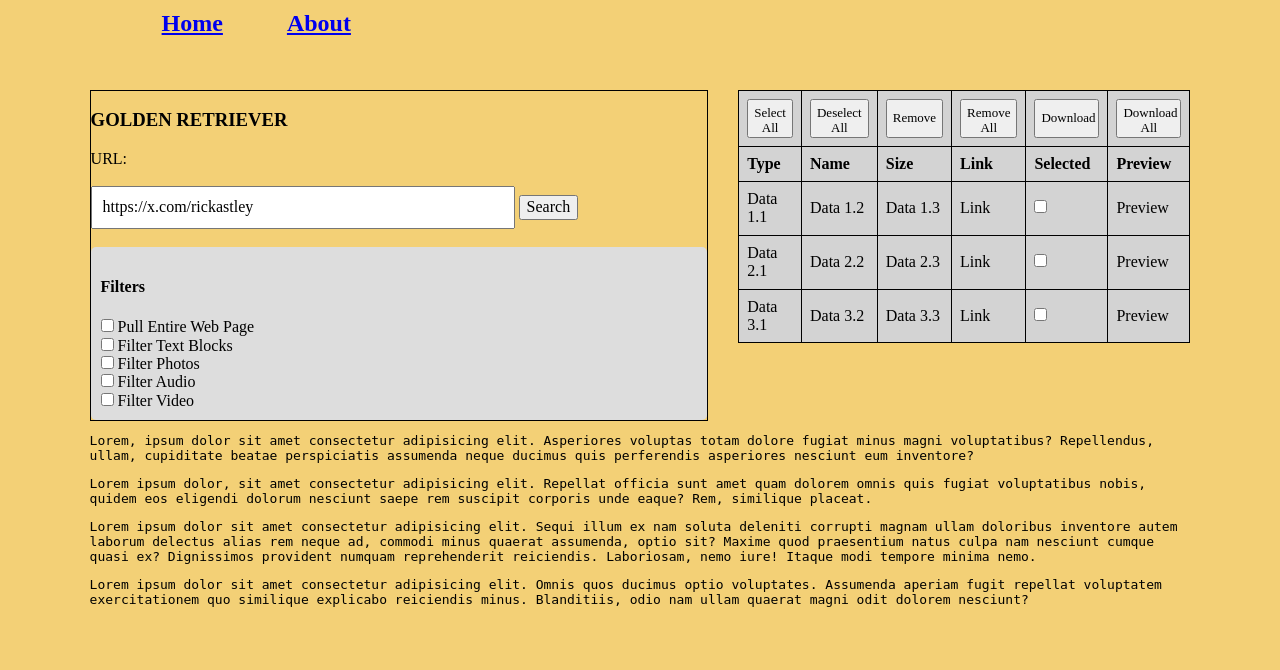
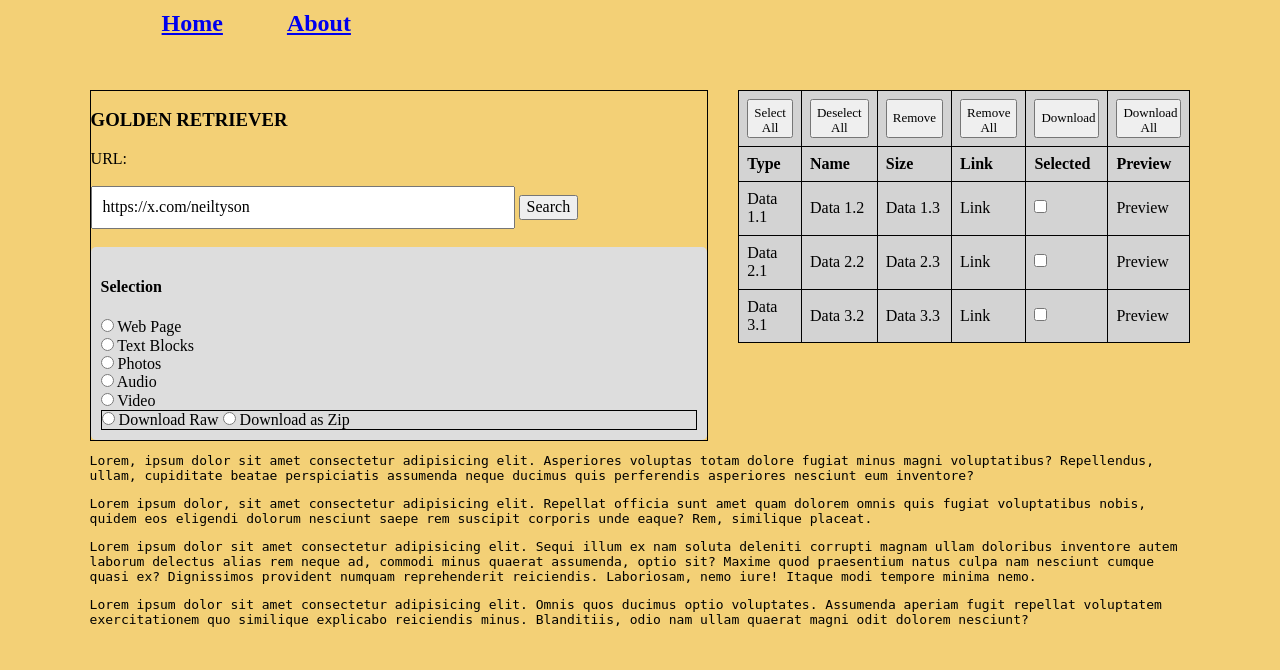
Before and after one commit to CS3300-FreeAccessMediaFetcher/FreeAccessMediaFetcher, a Flask app: page / in a window 1280 px wide. Shown: the part 213-883 px from the top of the page. Before the commit the page ends 820 px from the top, so only its background shows below. Run offline with Flask 3, Linux system fonts and the light colour scheme.

Commit message:
JS functions
designed and implemented functionality to take the selection from the user input (radio buttons ) upon submission.

submission takes the URL and the data type of the radio selection.

designed a submission to Flask - but I don't know if it will work.

```diff
--- a/famf/web_ui/templates/home.html
+++ b/famf/web_ui/templates/home.html
@@ -32,22 +32,38 @@
             <form class="form" id="GOLDEN RETRIEVER">
                 <a id="formTitle"><h3>GOLDEN RETRIEVER</h3></a>
                 <label for="url">URL:<a class="eg"></a> </label><br /><br />
-                <input type="text" class="retriever" id="url" name="user_input_url" value="https://x.com/rickastley" />
-                <input type="submit" value="Search" /><br /><br />
+                <input type="text" class="retriever" id="url_search" name="user_input_url" value="https://x.com/neiltyson" />
+                <input type="submit" value="Search" id="search_button" class="scraper" /><br /><br />
+
 
                 <!-- Filter Box -->
                 <div class="filter-box">
-                    <h4>Filters</h4>
-                    <input type="checkbox" class="retriever" id="webpage" name="Webpage retriever " value="Webpage" />
-                    <label>Pull Entire Web Page</label><br />
-                    <input type="checkbox" class="retriever" id="text" name="Text retriever " value="Text" />
-                    <label>Filter Text Blocks</label><br />
-                    <input type="checkbox" class="retriever" id="pics" name="Photos retriever " value="Photos" />
-                    <label>Filter Photos</label><br />
-                    <input type="checkbox" class="retriever" id="Audio" name="Audio retriever " value="Audio" />
-                    <label>Filter Audio</label><br />
-                    <input type="checkbox" class="retriever" id="Video" name="Video retriever " value="Video" />
-                    <label>Filter Video</label>
+                    <h4>Selection</h4>
+                    <form>
+                    <input type="radio" class="retriever" id="webpage" name="retriever_selection" value="web_page" />
+                    <label> Web Page</label><br>
+
+                    <input type="radio" class="retriever" id="text" name="retriever_selection" value="text" />
+                    <label>Text Blocks</label><br>
+
+                    <input type="radio" class="retriever" id="Photos" name="retriever_selection" value="image" />
+                    <label>Photos</label><br>
+
+                    <input type="radio" class="retriever" id="Audio" name="retriever_selection" value="audio" />
+                    <label>Audio</label><br>
+
+                    <input type="radio" class="retriever" id="Video" name="retriever_selection" value="video" />
+                    <label>Video</label><br>
+                    </form>
+
+
+
+                    <form>
+                    <input type="radio" class ="Output" id="Video" name="download_type" value="Video" />
+                    <label>Download Raw</label>
+                    <input type="radio" class="Output" id="Video" name="download_type" value="Video" />
+                    <label>Download as Zip</label>
+                    </form>
                 </div>
             </form>
         </div>
@@ -141,7 +157,6 @@
     </section>
 
     <section id="s3"></section>
-
     <script type="text/javascript" src="../static/js/main.js"></script>
 </body>
 </html>
```
Also changed, not shown: famf/web_ui/static/js/main.js (+77 -41 lines).
